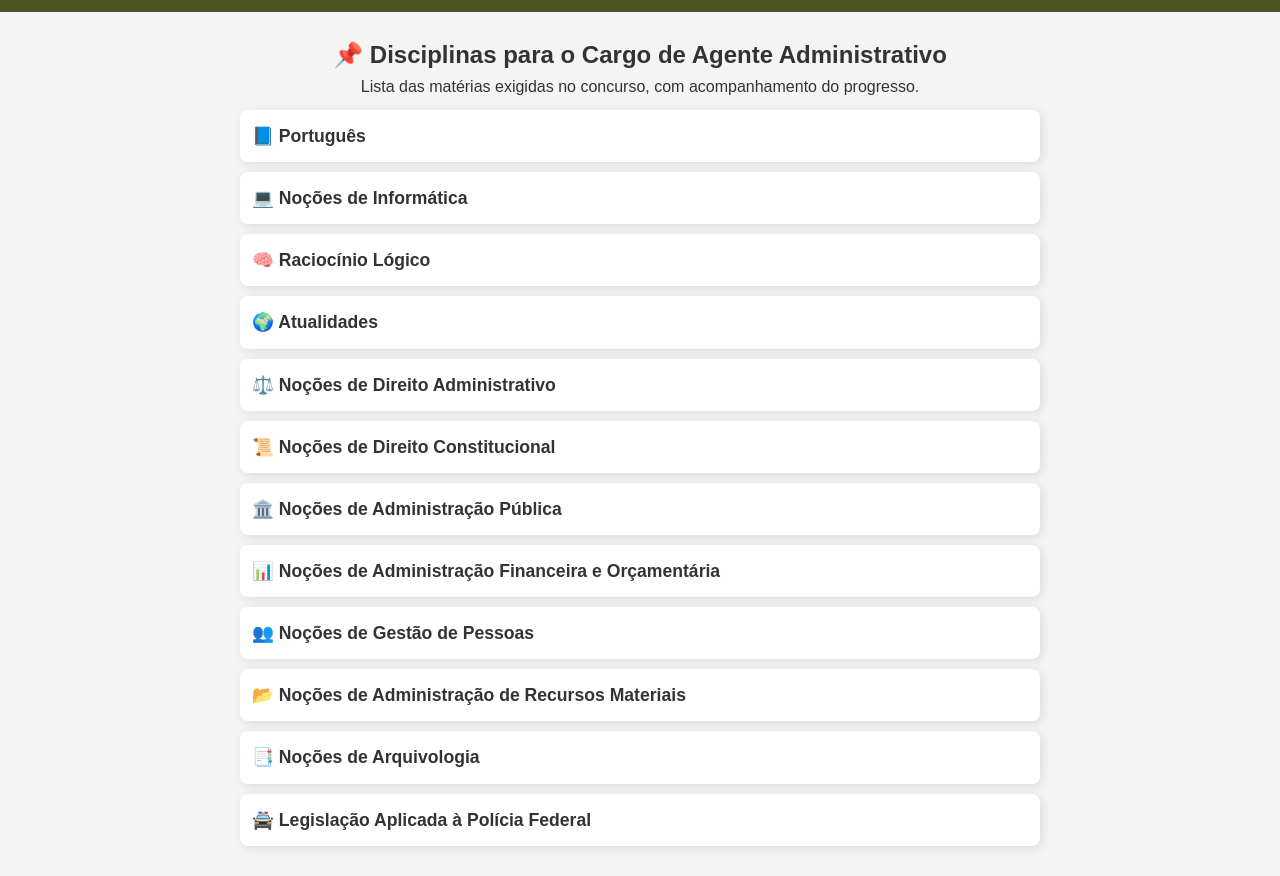
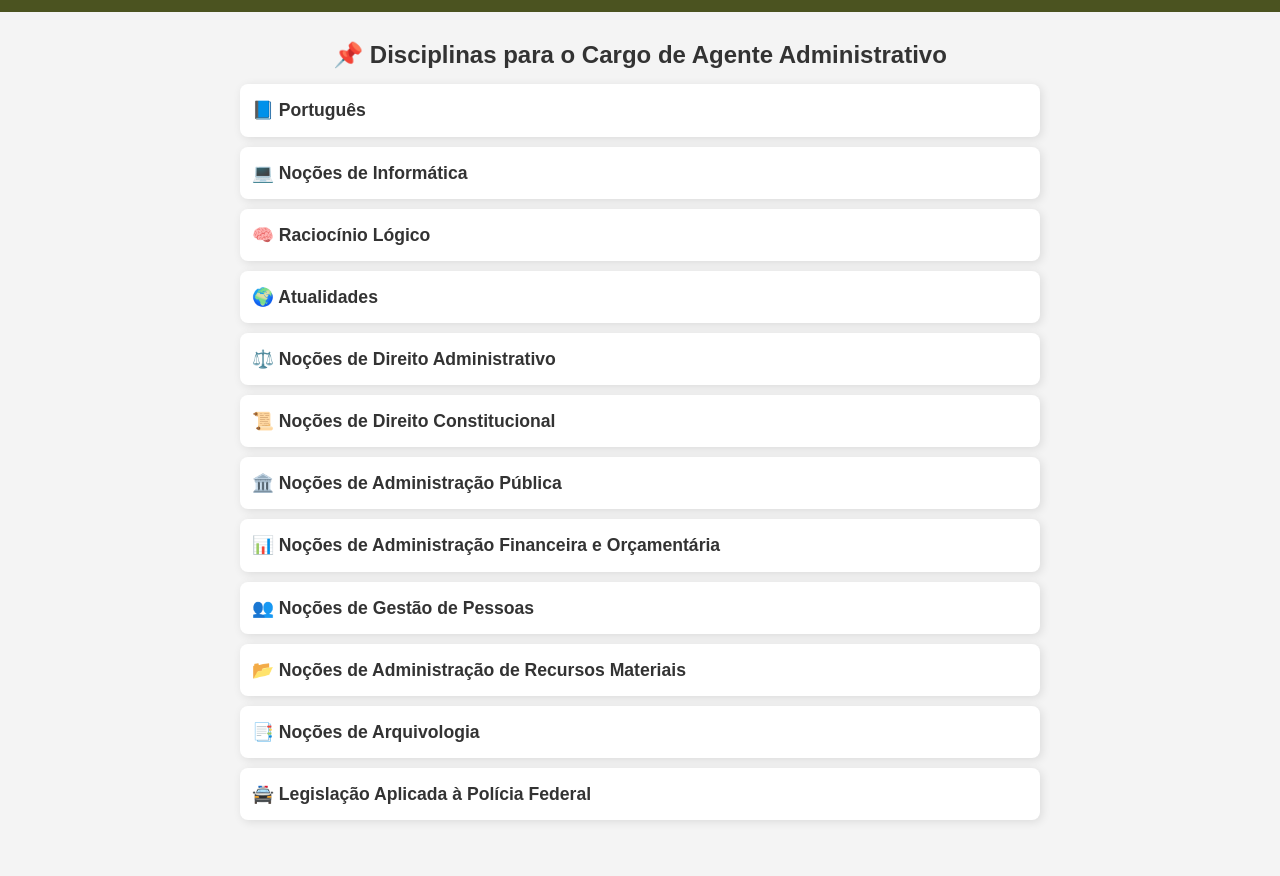
Before and after one commit to marifer-tech/pf-agente-adminstrativo, a website: page public/disciplinas.html in a window 1280 px wide. Shown: the part 54-930 px from the top of the page. After the commit the page ends 904 px from the top, so only its background shows below. Drawn offline with Linux system fonts and the light colour scheme.

Commit message:
Atualizar o disciplinas.html

```diff
--- a/public/disciplinas.html
+++ b/public/disciplinas.html
@@ -28,7 +28,6 @@
 
     <main class="content">
         <h2>📌 Disciplinas para o Cargo de Agente Administrativo</h2>
-        <p>Lista das matérias exigidas no concurso, com acompanhamento do progresso.</p>
 
         <ul class="disciplinas-list">
             <li>📘 <strong>Português</strong></li>
```
